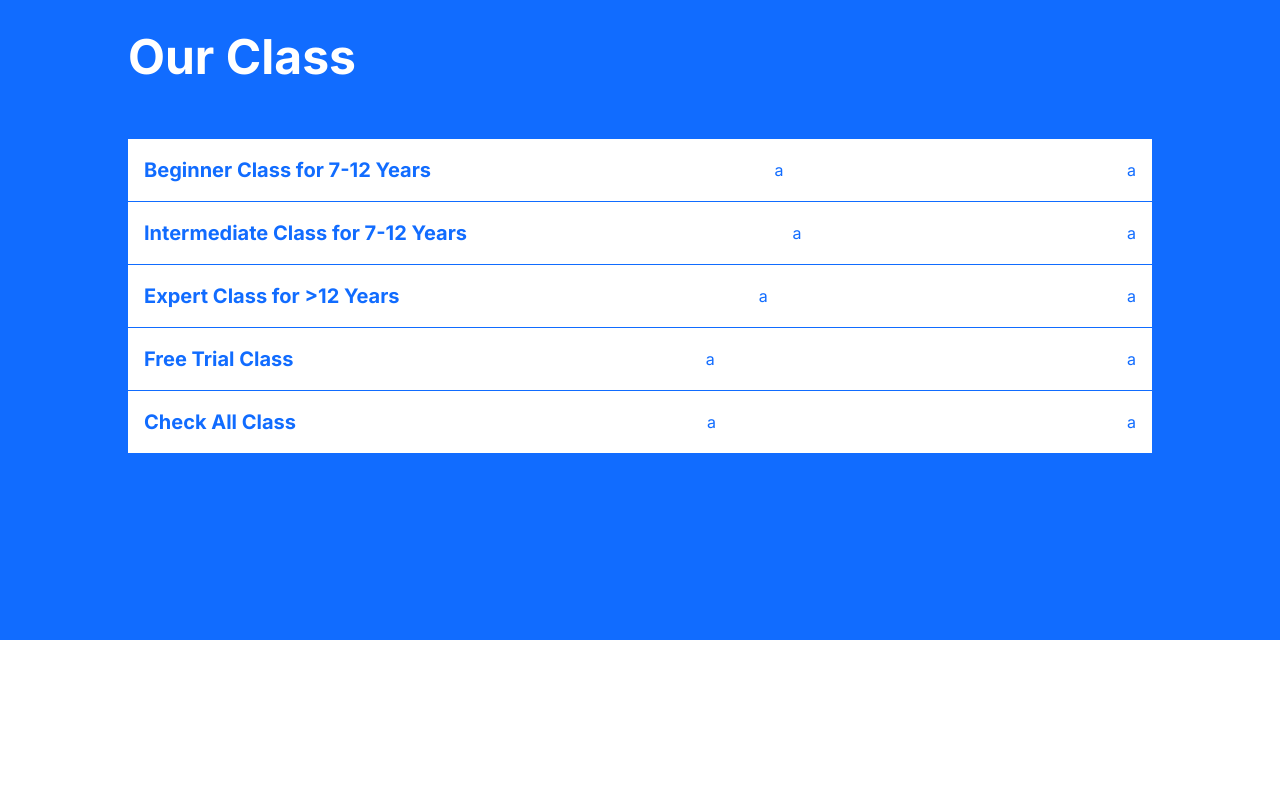
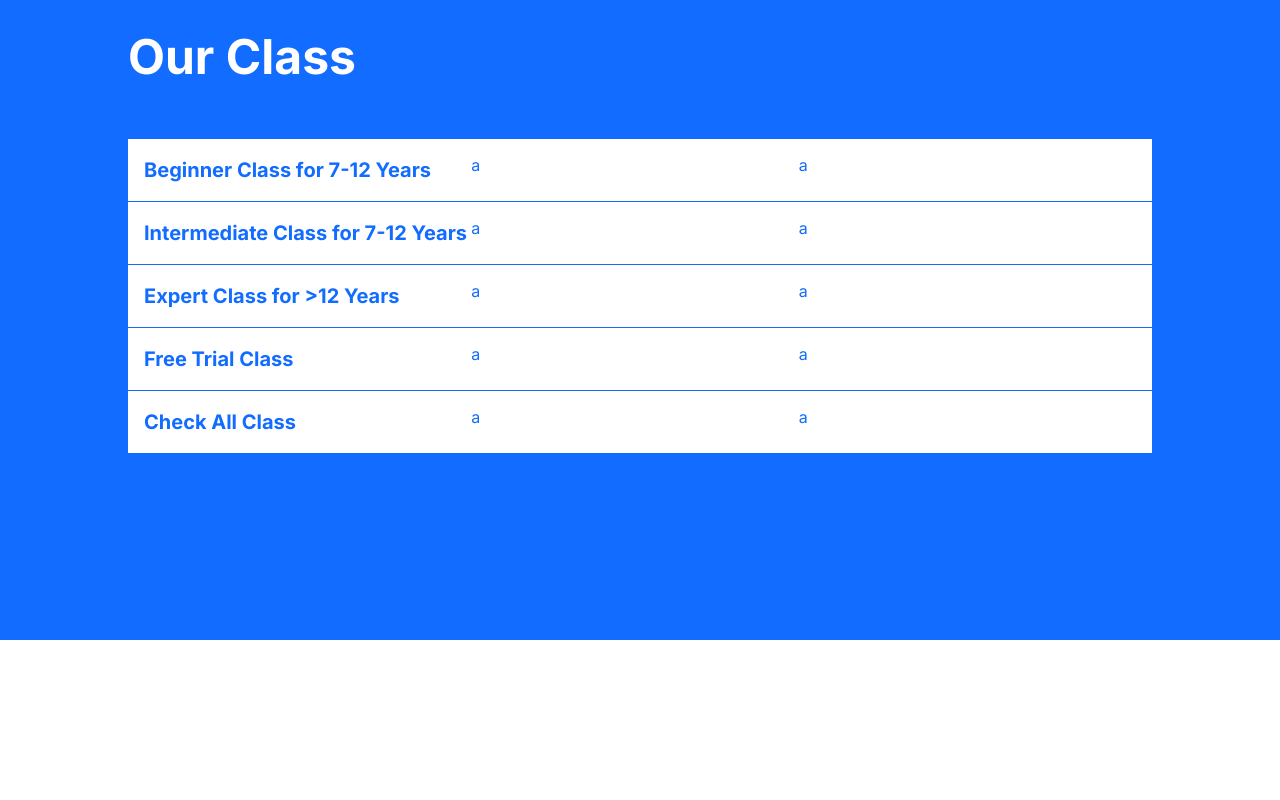
Before and after one commit to PaoFrito/Uniamerica, a plain HTML site: page Trabalho HTML&CSS/index.html in a window 1280 px wide. Shown: the part 3440-4240 px from the top of the page. Drawn offline with Linux system fonts and the light colour scheme.

Commit message:
V10 i dont know

```diff
--- a/Trabalho HTML&CSS/index.html
+++ b/Trabalho HTML&CSS/index.html
@@ -150,7 +150,7 @@
         </div>
     </main>
     <footer>
-
+        salva galera
     </footer>
 </body>
 </html>
--- a/Trabalho HTML&CSS/style.css
+++ b/Trabalho HTML&CSS/style.css
@@ -350,11 +350,8 @@ main > div:nth-of-type(2n+1){
 }
 
 #section5 > div > div > div{
-    height: 100%;
-    display: flex;
-    align-items: center;
-    justify-content: space-between;
-    width: inherit;
+    display: grid;
+    grid-template-columns: repeat(3, 33%);
     background-color: #FFF;
     padding: 16px;
     margin-bottom: 1px;
@@ -367,4 +364,5 @@ main > div:nth-of-type(2n+1){
 footer{
     background-color: #00235C;
     height: 363px;
+    color: #FFF;
 }
```
